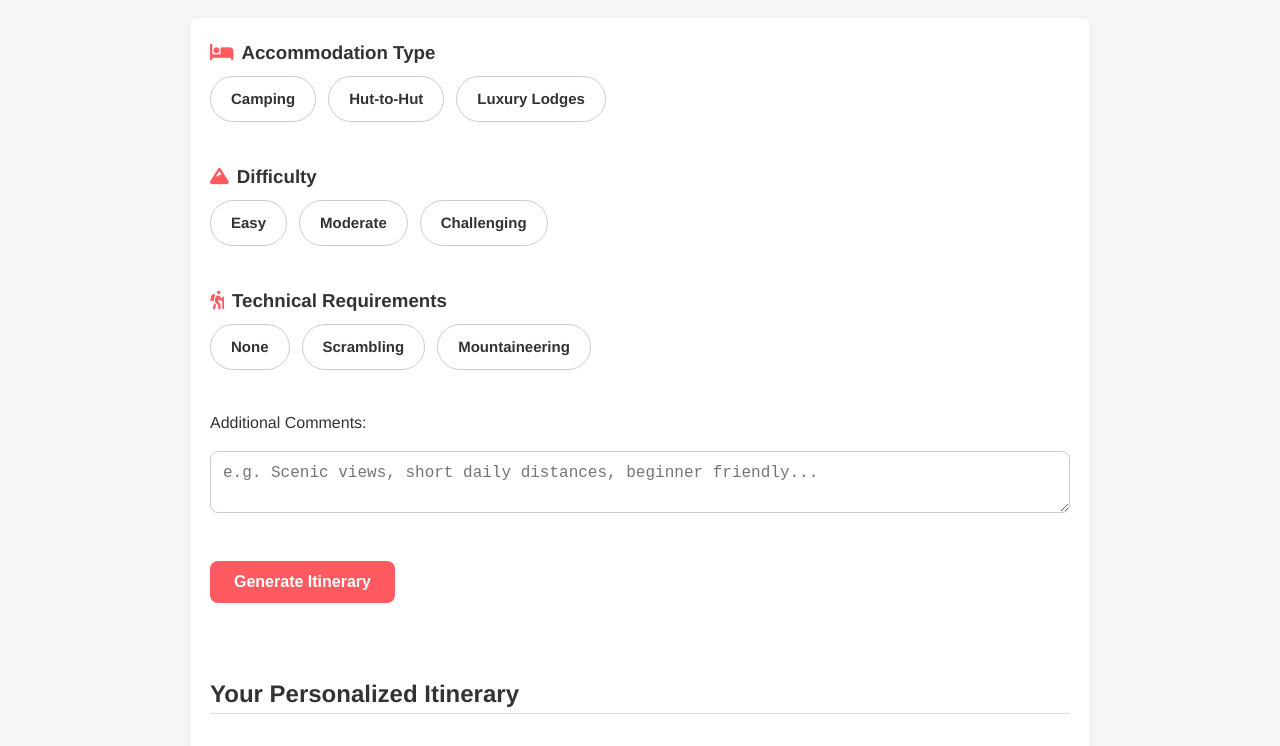
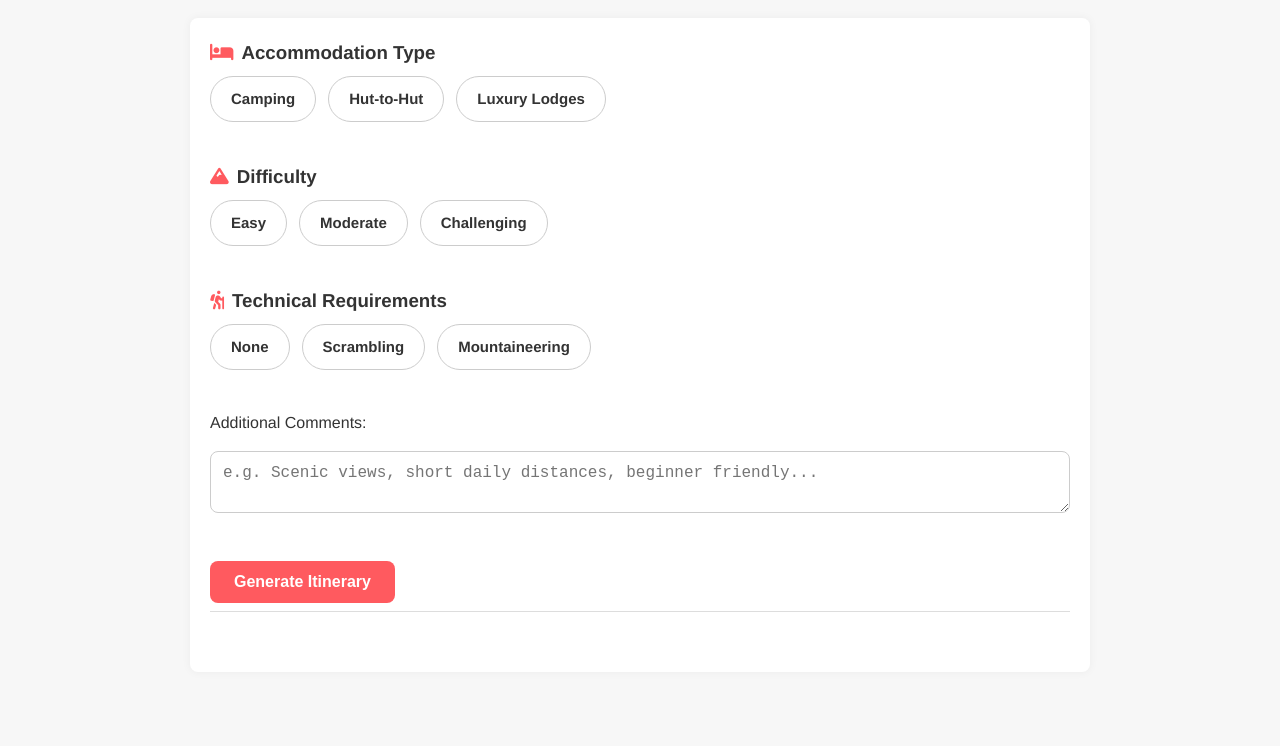
Before and after one commit to trekai273849/trekai-frontend, a plain HTML site: page customize.html in a window 1280 px wide. Shown: the part 322-1068 px from the top of the page. After the commit the page ends 1034 px from the top, so only its background shows below. Drawn offline with Linux system fonts and the light colour scheme.

Commit message:
Update customize.html with layout or styling changes

```diff
--- a/customize.html
+++ b/customize.html
@@ -100,8 +100,6 @@
     </form>
 
   </form>
-
-<h2 class="response-title">Your Personalized Itinerary</h2>
 <hr id="response-separator">
 <div id="itinerary-cards"></div>
 
```
